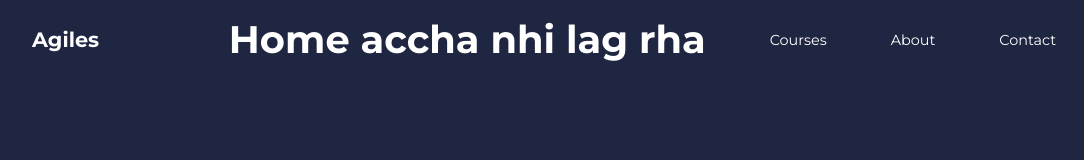
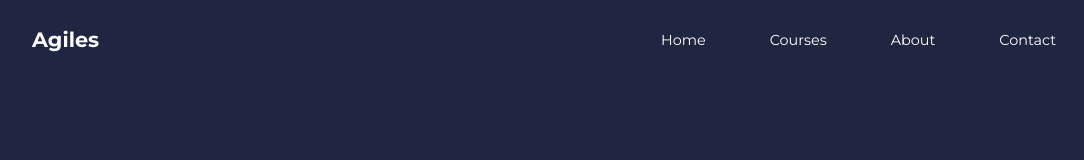
Before and after one commit to Deveshtripathi96/Agile-architects, a plain HTML site: page HTML/home.html in a window 1280 px wide. Shown: the whole page, without its empty margins (96-1180 px from the left). Drawn offline with nearby package versions, Linux system fonts and the light colour scheme.

Commit message:
Update home.html

```diff
--- a/HTML/home.html
+++ b/HTML/home.html
@@ -25,7 +25,8 @@
       <div class="container nav__container">
         <a href="home.html"><h4>Agiles</h4></a>
         <ul class="nav__menu">
-          <li><a href="home.html">  <h1>Home accha nhi lag rha</h1></a></li>
+          <li><a href="home.html">  Home
+          </a></li>
           <li><a href="./courses.html">Courses</a></li>
           <li><a href="./about.html">About</a></li>
           <li><a href="./contact.html">Contact</a></li>
```
